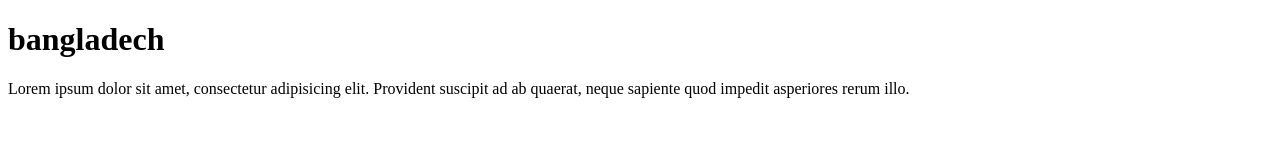
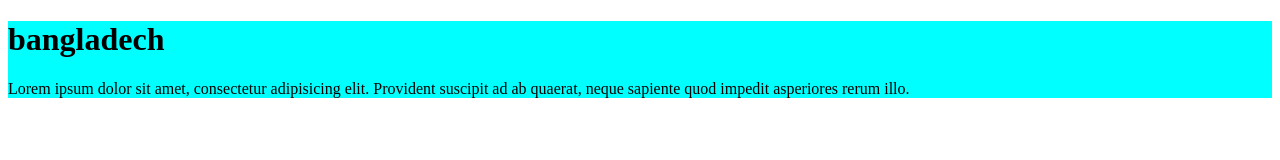
Before and after one commit to ranjan89math/new-project, a plain HTML site: page index.html in a window 1280 px wide. Drawn offline with Linux system fonts and the light colour scheme.

Commit message:
added the blog

```diff
--- a/index.html
+++ b/index.html
@@ -4,6 +4,8 @@
     <meta charset="UTF-8">
     <meta name="viewport" content="width=device-width, initial-scale=1.0">
     <title>my simple website</title>
+    <link rel="stylesheet" href="styles/blog.css">
+
 </head>
 <body>
     <div class="first-part">
--- /dev/null
+++ b/styles/blog.css
@@ -0,0 +1,3 @@
+.first-part{
+    background-color: aqua;
+}
```
